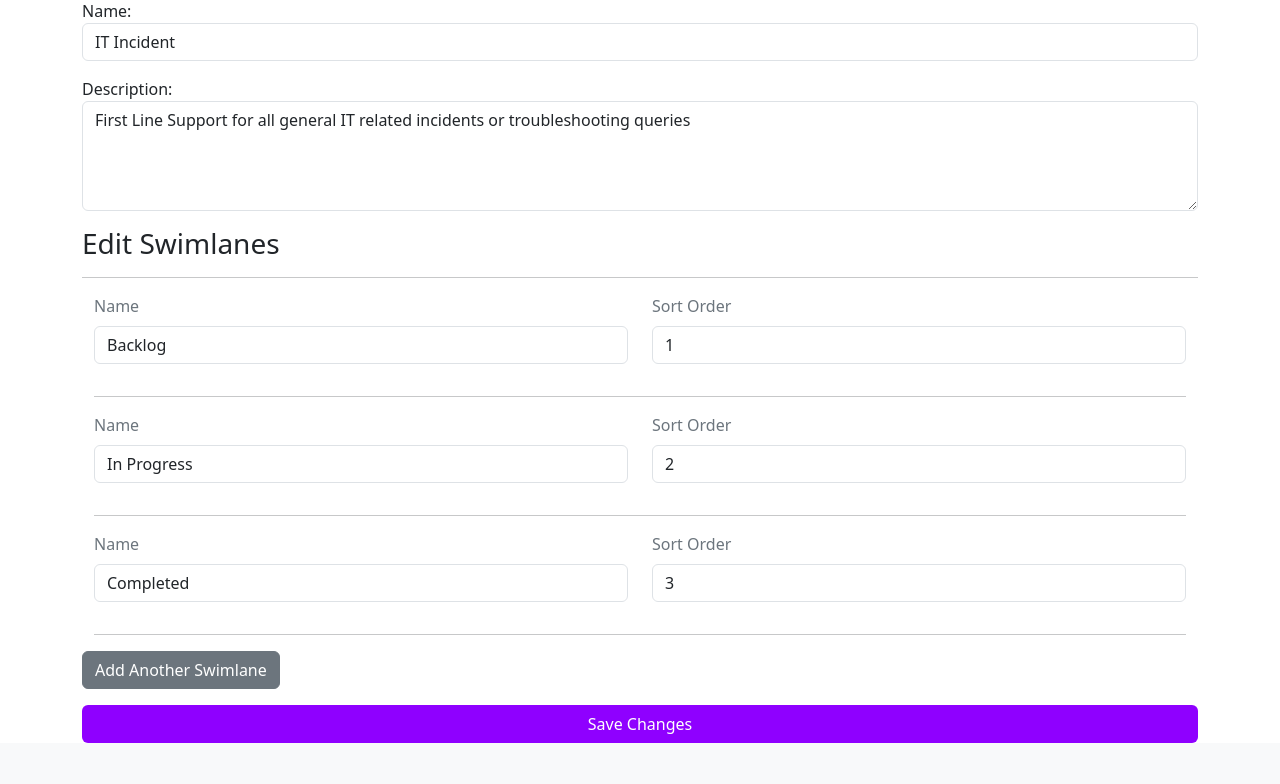
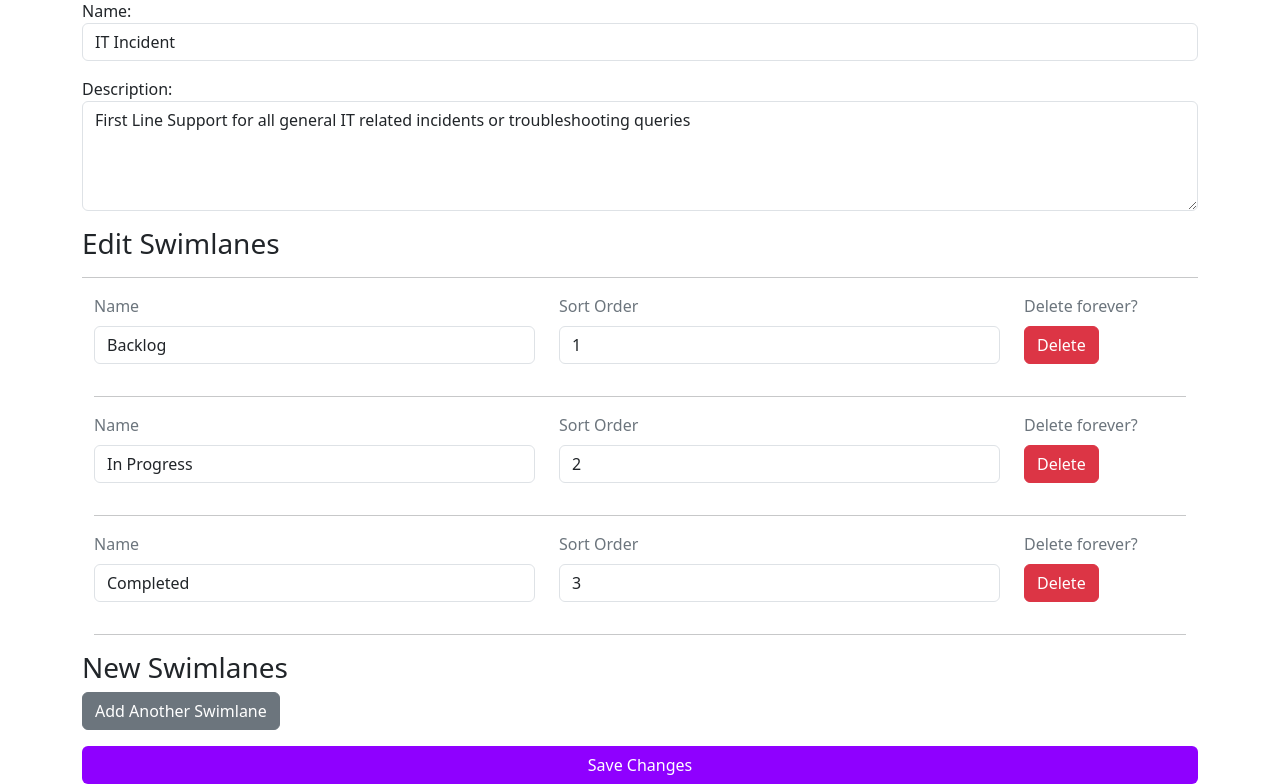
Before and after one commit to jMorton95/simple-helpdesk, a Django app: page /project/edit/1 in a window 1280 px wide. Shown: the part 162-946 px from the top of the page. Before the commit the page ends 905 px from the top, so only its background shows below. Run offline with Django 5.2, Linux system fonts and the light colour scheme; a user stored in the database is signed in; data comes from the database, SQL or seed files in the repository; both versions use the stored data as it was after the commit.

Commit message:
[dev] Add base modal. Add delete swimlane modal. Add delete swimlane endpoint. Implement delete swimlane endpoint. Add global filter to remove deleted entities. Add model method to restore deleted entities for future use

```diff
--- a/app/simple_helpdesk/models.py
+++ b/app/simple_helpdesk/models.py
@@ -2,6 +2,9 @@ from django.utils import timezone
 from django.db import models
 from django.contrib.auth.models import User
 
+class ActiveManager(models.Manager):
+  def get_queryset(self):
+    return super().get_queryset().filter(deleted=False)
 
 class AuditableEntity(models.Model):
   created_by = models.ForeignKey(User, on_delete=models.SET_NULL, null=True, related_name="%(class)screated_by")
@@ -11,6 +14,8 @@ class AuditableEntity(models.Model):
   deleted = models.BooleanField(default=False)
   deleted_by = models.ForeignKey(User, on_delete=models.SET_NULL, null=True, blank=True, related_name="%(class)sdeleted_by")
   deleted_at = models.DateTimeField(null=True, blank=True)
+
+  objects = ActiveManager()
 
   class Meta:
     abstract = True
@@ -28,7 +33,13 @@ class AuditableEntity(models.Model):
   def soft_delete(self, user):
     self.deleted = True
     self.deleted_by = user
-    self.deleted_at = timezone.now
+    self.deleted_at = timezone.now()
+    self.save()
+
+  def restore(self):
+    self.deleted = False
+    self.deleted_by = None
+    self.deleted_at = None
     self.save()
 
 class Project(AuditableEntity):
--- a/app/simple_helpdesk/services/project_service.py
+++ b/app/simple_helpdesk/services/project_service.py
@@ -1,23 +1,27 @@
 from typing import Union
+from simple_helpdesk.utils.auth import CreateUserContext, is_admin
 from simple_helpdesk.models import Project, Swimlane
 from simple_helpdesk.forms.helpdesk.project_form import ProjectForm
 from simple_helpdesk.forms.helpdesk.swimlane_form import SwimlaneFormSet
-from simple_helpdesk.utils.generic import form_is_valid
+from simple_helpdesk.utils.generic import form_is_valid, get_object_if_exists
 
 class ProjectService():
 
-  def GetProjectContext(is_update: bool, project: Project | None = None):
+  def __init__(self):
+    pass
+
+  def GetProjectContext(request, is_update: bool, project: Project | None = None):
     project_form = ProjectForm(instance=project)
     swimlane_formset = SwimlaneFormSet(
       queryset=Swimlane.objects.filter(swimlane_project=project) if project
       else Swimlane.objects.none())
 
-    return {
+    return CreateUserContext(request, {
         "project_form": project_form,
         "swimlane_formset": swimlane_formset,
         "is_update": is_update,
         "project": project
-    }
+    })
 
   def CreateProject(request) -> bool:
     project_form = ProjectForm(request.POST)
@@ -53,17 +57,8 @@ class ProjectService():
     else:
       return False
 
-  def DeleteProject(request, project_id) -> Union[bool, str]:
-    if not request.user.groups.filter(name="Admin").exists():
-      return [False, f"User: {request.user.username} does not have access to this functionality."]
-    else:
-      Project.objects.get(pk=project_id).soft_delete(request.user)
-      return [True, "Success"]
+  def GetProjectIfExists(project_id) -> Union[bool, Project | None]:
+      return get_object_if_exists(Project, project_id)
 
-
-  def GetProjectIfExists(project_id) -> Union[bool, Project | None]:
-    try:
-      project = Project.objects.get(pk=project_id)
-      return [True, project]
-    except Project.DoesNotExist:
-      return [False, None]
+  def GetSwimlaneIfExists(swimlane_id) -> Union[bool, Swimlane | None]:
+      return get_object_if_exists(Swimlane, swimlane_id)
--- /dev/null
+++ b/app/simple_helpdesk/templates/generic_components/base_modal.html
@@ -0,0 +1,20 @@
+<div class="modal fade" id="{% block modal_id %}modal-id{% endblock %}" tabindex="-1" aria-labelledby="customModalLabel" aria-hidden="true">
+  <div class="modal-dialog">
+    <div class="modal-content">
+      <div class="modal-header">
+        <h5 class="modal-title" id="customModalLabel">{% block modal_title %}Modal Title{% endblock %}</h5>
+        <button type="button" class="btn-close" data-bs-dismiss="modal" aria-label="Close"></button>
+      </div>
+      <div class="modal-body">
+        <p>{% block modal_description %}Modal Description{% endblock %}</p>
+      </div>
+      <div class="modal-footer">
+        <button type="button" class="btn btn-secondary" data-bs-dismiss="modal">Close</button>
+        <form id="modalForm" action="{% block form_action %}#{% endblock %}" method="POST">
+          {% csrf_token %}
+          <button type="submit" class="btn btn-primary" id="modalSubmitButton">{% block button_text %}Submit{% endblock %}</button>
+        </form>
+      </div>
+    </div>
+  </div>
+</div>
--- /dev/null
+++ b/app/simple_helpdesk/templates/helpdesk/partials/delete_swimlane_modal.html
@@ -0,0 +1,11 @@
+{% extends "generic_components/base_modal.html" %}
+
+{% block modal_id %}delete_swimlane_modal{% endblock %}
+
+{% block modal_title %}
+  Delete Swimlane?
+{% endblock %}
+
+{% block button_text %}
+  Delete Forever?
+{% endblock %}
--- a/app/simple_helpdesk/templates/helpdesk/project_form.html
+++ b/app/simple_helpdesk/templates/helpdesk/project_form.html
@@ -23,7 +23,7 @@
     {% for form in swimlane_formset %}
     <div class="form-row container">
       <div class="row">
-        <div class="mb-3 col-6">
+        <div class="mb-3 {% if is_admin %} col-5 {% else %} col-6 {% endif %}">
           {{form.name.errors}}
         <label for="{{form.name.id_for_label}}" class="form-label"
             >Name</label
@@ -32,7 +32,7 @@
            {{form.name}}
           </div>
         </div>
-        <div class="mb-3 col-6">
+        <div class="mb-3 {% if is_admin %} col-5 {% else %} col-6 {% endif %}">
           {{form.sort_order.errors}}
         <label for="{{form.sort_order.id_for_label}}" class="form-label"
             >Sort Order</label
@@ -41,24 +41,43 @@
            {{form.sort_order}}
           </div>
         </div>
+        {% if is_admin %}
+          <div class="col-2">
+            <p class="form-label">Delete forever?</p>
+            <button type="button" class="btn btn-danger remove-swimlane-btn"
+              data-swimlane-id="{{ form.instance.id }}"
+              data-swimlane-name="{{form.instance.name }}"
+              data-bs-toggle="modal"
+              data-bs-target="#delete_swimlane_modal">
+              Delete
+            </button>
+          </div>
+        {% endif %}
     </div>
       <hr class="hr" />
     </div>
   {% endfor %}
+  {% if is_update %}
+  <h3> New Swimlanes</h3>
+  {% endif %}
   </div>
 
   {% include "generic_components/form_errors.html" %}
 
   <div id="empty-form" style="display: none;">
     <div class="form-row container">
-      <div class="row">
-        <div class="mb-3 col-6">
+      <div class="row" id="form-__prefix__">
+        <div class="mb-3 col-5">
           <label for="form-__prefix__-name" class="form-label">Name</label>
           {{ swimlane_formset.empty_form.name }}
         </div>
-        <div class="mb-3 col-6">
+        <div class="mb-3 col-5">
           <label for="form-__prefix__-sort_order" class="form-label">Sort Order</label>
           {{ swimlane_formset.empty_form.sort_order }}
+        </div>
+        <div class="col-2">
+          <p class="form-label">No longer needed?</p>
+          <button type="button" class="btn btn-danger remove-swimlane-btn" style="display:none;">Remove</button>
         </div>
       </div>
     </div>
@@ -73,6 +92,8 @@
   </div>
 </form>
 
+{% include "helpdesk/partials/delete_swimlane_modal.html" %}
+
 
 <script>
   /*Immediately invoked function expression (IIFE) (https://developer.mozilla.org/en-US/docs/Glossary/IIFE)
@@ -83,17 +104,47 @@
     const swimlanesDiv = document.getElementById('swimlanes');
     const totalFormsInput = document.querySelector('#id_form-TOTAL_FORMS');
     const emptyFormDiv = document.getElementById('empty-form').innerHTML;
-    document.querySelectorAll('#swimlanes input').forEach(x => x.required = true)
+
+    document.querySelectorAll('#swimlanes input').forEach(x => x.required = true);
 
     let formIndex = parseInt(totalFormsInput.value, 10);
 
     addSwimlaneButton.addEventListener('click', function () {
       const newFormHtml = emptyFormDiv.replace(/__prefix__/g, formIndex);
-      document.querySelectorAll('#swimlanes input').forEach(x => x.required = true)
       swimlanesDiv.insertAdjacentHTML('beforeend', newFormHtml);
+
       formIndex++;
+      totalFormsInput.value = formIndex;
 
-      totalFormsInput.value = formIndex;
+      const removeButton = swimlanesDiv.querySelector(`#form-${formIndex - 1} .remove-swimlane-btn`);
+      removeButton.style.display = 'block';
+
+
+      /* Allow each form created on the UI to remove itself if necessary and update the indexes of other forms. */
+      removeButton.addEventListener('click', function () {
+        const formRow = removeButton.closest('.form-row');
+        formRow.remove();
+        formIndex--;
+        totalFormsInput.value = formIndex;
+      });
+    });
+
+    /* Collect and iterate over all current swimlanes, configure the delete_swimlane_modal.html
+      template variables to dynamically set the swimlane the user is targetting for deletion */
+    const deleteButtons = document.querySelectorAll('.remove-swimlane-btn');
+
+    deleteButtons.forEach(function(button) {
+      button.addEventListener('click', function() {
+        const swimlaneId = button.getAttribute('data-swimlane-id');
+        const swimlaneName = button.getAttribute('data-swimlane-name');
+
+        const modalDescription = document.querySelector('#delete_swimlane_modal .modal-body p');
+        const modalFormAction = document.querySelector('#delete_swimlane_modal #modalForm');
+
+        modalDescription.textContent = `This action is irreversible and will delete the Swimlane ${swimlaneName} and all associated tickets, forever. \n Are you sure you want to delete ${swimlaneName}?`;
+
+        modalFormAction.setAttribute('action', `/project/{{project.id}}/swimlane/delete/${swimlaneId}`);
+      });
     });
   });
 </script>
--- a/app/simple_helpdesk/urls.py
+++ b/app/simple_helpdesk/urls.py
@@ -8,5 +8,6 @@ urlpatterns = [
     path("signout", auth.sign_out, name="sign_out"),
     path("changepassword", auth.change_password, name="change_password"),
     path("project/create", helpdesk.create_project, name="project_create"),
-    path("project/edit/<int:project_id>",helpdesk.edit_project, name="project_edit")
+    path("project/edit/<int:project_id>", helpdesk.edit_project, name="project_edit"),
+    path("project/<int:project_id>/swimlane/delete/<int:swimlane_id>", helpdesk.delete_swimlane, name="swimlane_delete")
 ]
--- a/app/simple_helpdesk/utils/auth.py
+++ b/app/simple_helpdesk/utils/auth.py
@@ -1,2 +1,6 @@
 def is_admin(user) -> bool:
   return user.groups.filter(name="Admin").exists()
+
+def CreateUserContext(request, context):
+  context["is_admin"] = is_admin(request.user)
+  return context
--- a/app/simple_helpdesk/utils/generic.py
+++ b/app/simple_helpdesk/utils/generic.py
@@ -1,3 +1,4 @@
+from typing import Union
 from django.contrib import messages
 
 def form_is_valid(request, form) -> bool:
@@ -9,3 +10,10 @@ def form_is_valid(request, form) -> bool:
   except Exception as e:
     print(str(e))
   return form.is_valid()
+
+def get_object_if_exists(model_class, object_id) -> Union[bool, object | None]:
+  try:
+      obj = model_class.objects.get(pk=object_id)
+      return [True, obj]
+  except model_class.DoesNotExist:
+      return [False, None]
--- a/app/simple_helpdesk/views/helpdesk.py
+++ b/app/simple_helpdesk/views/helpdesk.py
@@ -20,7 +20,7 @@ def create_project(request):
       if ProjectService.CreateProject(request):
         return redirect("index")
 
-  context = ProjectService.GetProjectContext(False)
+  context = ProjectService.GetProjectContext(request, False)
 
   return render(request, "helpdesk/project_form.html", context)
 
@@ -33,10 +33,26 @@ def edit_project(request, project_id):
     if ProjectService.EditProject(request, project):
       return redirect("index")
 
-  context = ProjectService.GetProjectContext(True, project)
+  context = ProjectService.GetProjectContext(request, True, project)
 
   return render(request, "helpdesk/project_form.html", context)
 
 @user_passes_test(is_admin, login_url="/", redirect_field_name=None)
 def delete_project(request, project_id):
+  [result, project] = ProjectService.GetProjectIfExists(project_id)
+  if not result:
+    return redirect("404")
+  else:
+    project.soft_delete(request.user)
+
   return redirect("index")
+
+@user_passes_test(is_admin, login_url="/", redirect_field_name=None)
+def delete_swimlane(request, project_id, swimlane_id):
+  [result, swimlane] = ProjectService.GetSwimlaneIfExists(swimlane_id)
+  if not result:
+    return redirect("404")
+  else:
+    swimlane.soft_delete(request.user)
+
+  return redirect("project_edit", project_id)
```
Also changed, not shown: app/helpdesk.sqlite3.
